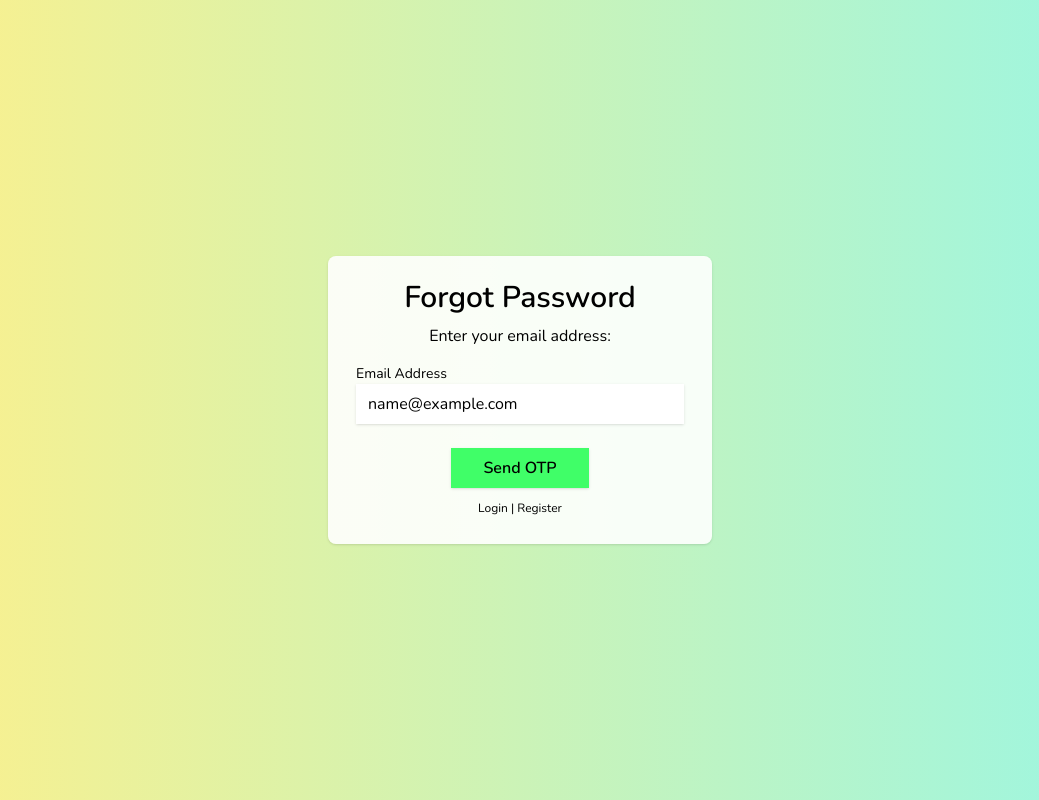
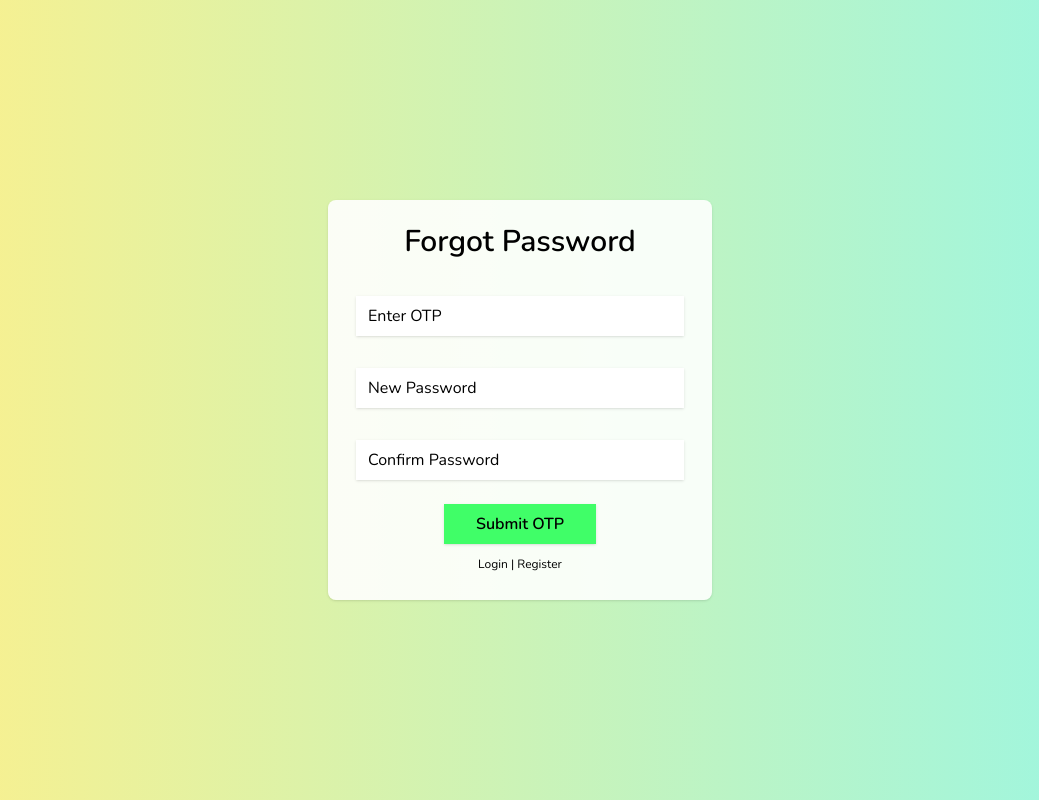
Before and after one commit to ShivendraHada/auth-kit, a Next.js app: page /forgotPassword in a window 1280 px wide. Both pictures are taken after typing "name@example.com" into the empty fields and a click on the button "Send OTP". Shown: the whole page, without its empty margins (120-1159 px from the left). Built offline with nearby package versions, Linux system fonts and the light colour scheme; no server answers.

Commit message:
Fixed Forgot Password Page

```diff
--- a/app/(auth)/forgotPassword/page.tsx
+++ b/app/(auth)/forgotPassword/page.tsx
@@ -7,14 +7,18 @@ import InputBox from "@/components/elements/Input";
 import SubmitButton from "@/components/elements/Button";
 
 export default function ForgotPassword() {
-  const [showOTP, setShowOTP] = useState<boolean>(false);
-  const [showNewPassword, setShowNewPassword] = useState<boolean>(false);
+  const [showSendOTP, setShowSendOTP] = useState<boolean>(true);
   const router = useRouter();
   const { data: session } = useSession();
 
-  const handleSubmit = (e: any) => {
+  const handleSendOTPSubmit = (e: any) => {
     e.preventDefault();
-    const name = e.target["name"].value;
+    setShowSendOTP(false);
+    const data = new FormData(e.target);
+  };
+  const handleForgotPasswordSubmit = (e: any) => {
+    e.preventDefault();
+    const data = new FormData(e.target);
   };
 
   useEffect(() => {
@@ -22,13 +26,24 @@ export default function ForgotPassword() {
   }, [session, router]);
 
   return (
-    <AuthModal heading="Forgot Password" subHeading="Enter your email address:">
-      <form className="flex flex-col py-1" onSubmit={handleSubmit}>
+    <AuthModal heading="Forgot Password">
+      <form
+        method="POST"
+        className={`flex flex-col py-1 ${showSendOTP ? "block" : "hidden"}`}
+        onSubmit={handleSendOTPSubmit}
+      >
         <InputBox type="email" name="email" placeholder="Email Address" />
-        <div className={showOTP ? "block" : "hidden"}>
+        <SubmitButton text={"Send OTP"} />
+      </form>
+      <form
+        method="POST"
+        className={`flex flex-col py-1 ${showSendOTP ? "hidden" : "block"}`}
+        onSubmit={handleForgotPasswordSubmit}
+      >
+        <div>
           <InputBox type="text" name="otp" placeholder="Enter OTP" />
         </div>
-        <div className={showNewPassword ? "block" : "hidden"}>
+        <div>
           <InputBox
             type="password"
             name="password"
@@ -40,11 +55,7 @@ export default function ForgotPassword() {
             placeholder="Confirm Password"
           />
         </div>
-        <SubmitButton
-          text={
-            showOTP ? "Submit OTP" : showNewPassword ? "Submit" : "Send OTP"
-          }
-        />
+        <SubmitButton text={"Submit OTP"} />
         <div className="text-center text-xs">
           <a href="/login" className="hover:text-green-400">
             Login
--- a/app/(auth)/login/page.tsx
+++ b/app/(auth)/login/page.tsx
@@ -26,13 +26,14 @@ export default function Login() {
       setInProgress(false);
       return;
     }
-    toast.success("Login Successfully!");
+    router.push("/");
+    toast.success("Login Successful!");
     setInProgress(false);
   };
 
   useEffect(() => {
     if (session) router.push("/");
-  }, [session, router]);
+  }, [session]);
 
   return (
     <AuthModal heading="Login" subHeading="Welcome Back!">
--- a/app/api/register/route.ts
+++ b/app/api/register/route.ts
@@ -17,7 +17,7 @@ export async function POST(req: Request) {
     const hashedPassword = await bcrypt.hash(password, 10);
     await User.create({ name, email, password: hashedPassword });
     return NextResponse.json(
-      { message: "User Registered Successfully!" },
+      { message: "Registeration Successful!" },
       { status: 201 }
     );
   } catch (error: any) {
--- a/app/page.tsx
+++ b/app/page.tsx
@@ -7,7 +7,7 @@ function Dashboard() {
   const router = useRouter();
   const { data: session, status } = useSession();
   const handleLogout = () => {
-    toast.success("Logged out successfully!");
+    toast.success("Logout Successful!");
     signOut({ callbackUrl: "/login" });
   };
   return (
```
